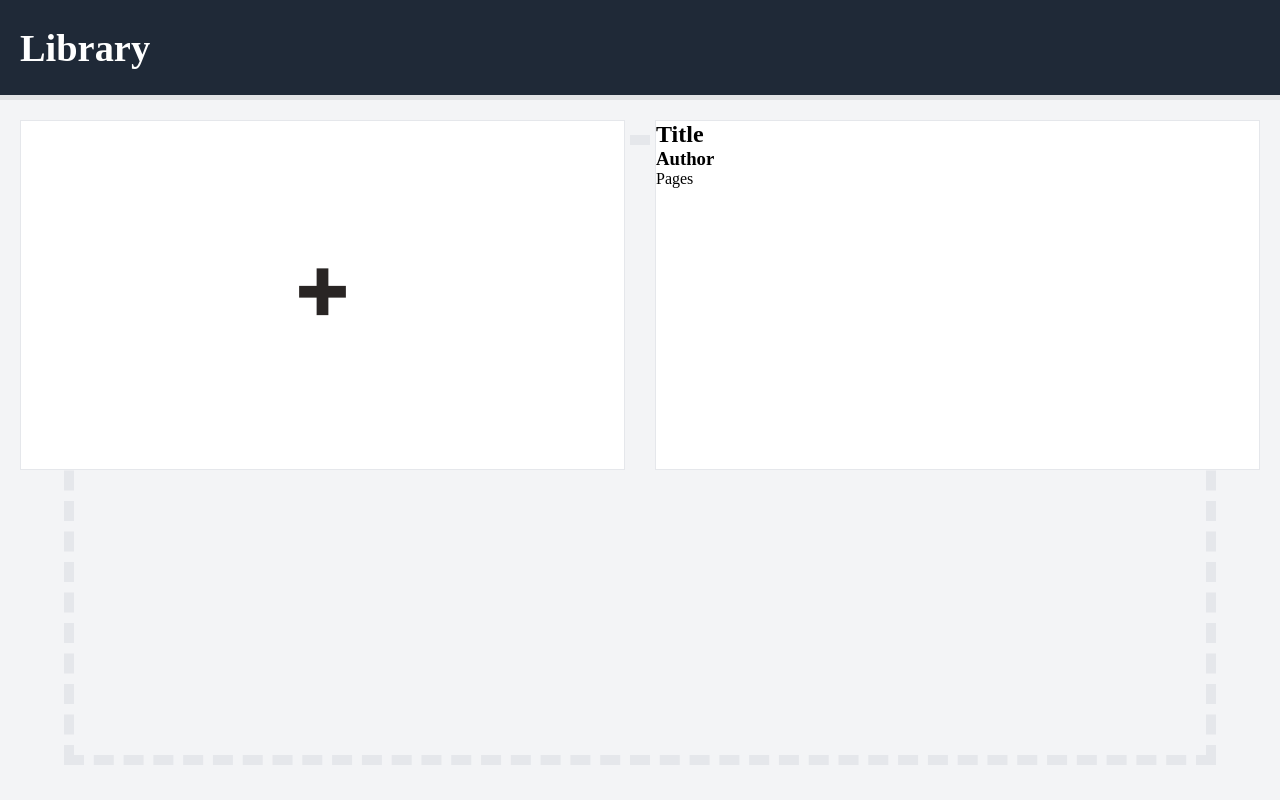
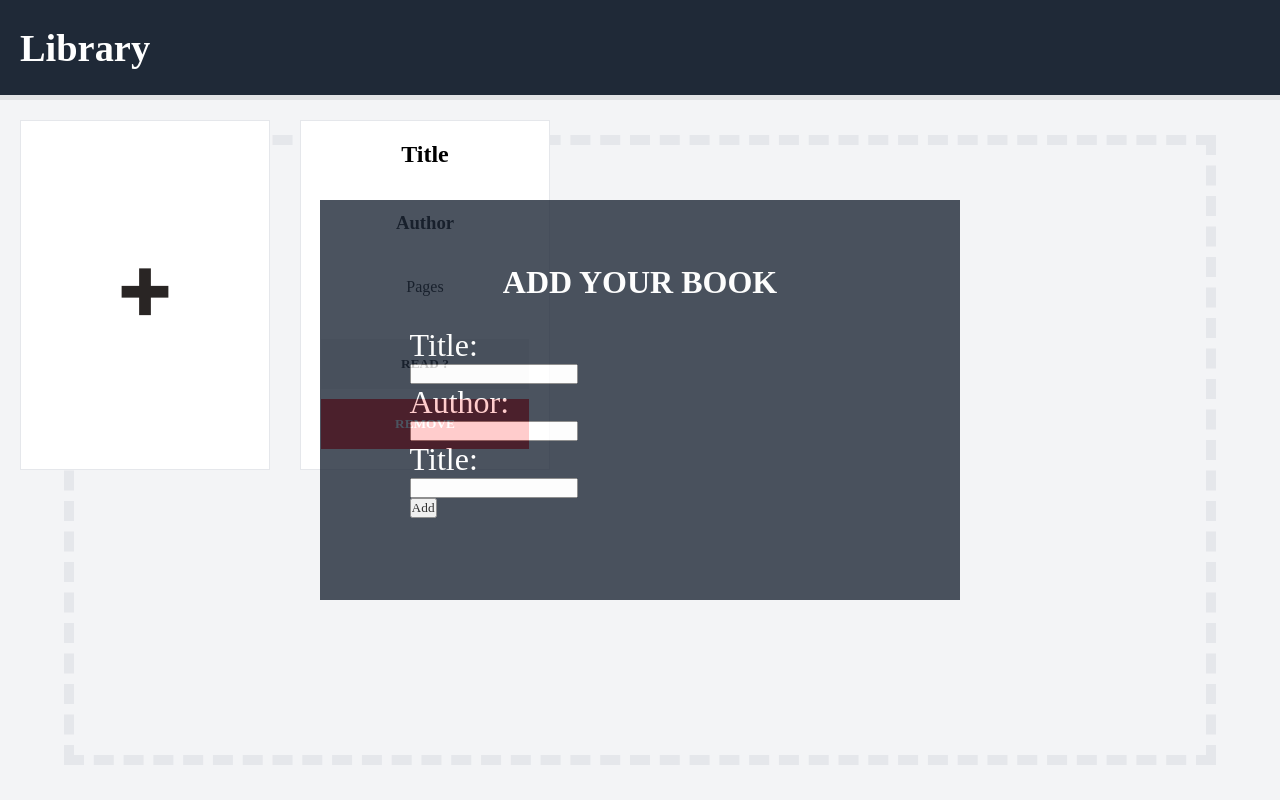
Before and after one commit to thimgrim1337/library, a plain HTML site: page index.html in a window 1280 px wide. Drawn offline with Linux system fonts and the light colour scheme.

Commit message:
Style book cards

```diff
--- a/index.html
+++ b/index.html
@@ -26,7 +26,21 @@
             <h2>Title</h2>
             <h3>Author</h3>
             <span>Pages</span>
+            <button class="btn-read">Read ?</button>
+            <button class="btn-remove">Remove</button>
           </div>
+        </div>
+        <div class="modal">
+          <h1>Add your book</h1>
+          <form action="#">
+            <label for="bookTitle">Title: </label>
+            <input type="text" id="bookTitle" />
+            <label for="bookAuthor">Author: </label>
+            <input type="text" id="bookAuthor" />
+            <label for="bookPages">Title: </label>
+            <input type="number" id="bookPages" />
+            <input type="submit" value="Add" />
+          </form>
         </div>
       </main>
     </div>
--- a/style.css
+++ b/style.css
@@ -2,14 +2,11 @@
   padding: 0;
   margin: 0;
   box-sizing: border-box;
+  font-family: 'Poppins';
 }
 
 html {
   font-size: 16px;
-}
-
-body {
-  font-family: 'Poppins';
 }
 
 .grid-container {
@@ -49,15 +46,34 @@ main {
 .books {
   display: grid;
   gap: 30px;
-  grid-template-columns: repeat(auto-fit, minmax(250px, 1fr));
+  grid-template-columns: repeat(auto-fit, 250px);
   padding: 20px;
 }
 
-.books div {
+.books > div {
   height: 350px;
   background-color: #fff;
   border: 1px solid #e5e7eb;
   z-index: 1;
+}
+
+.book {
+  display: grid;
+  justify-items: center;
+  gap: 10px;
+  padding: 20px;
+}
+
+.book button {
+  justify-self: stretch;
+  border: none;
+  text-transform: uppercase;
+  font-weight: bold;
+}
+
+.btn-remove {
+  background-color: red;
+  color: #fff;
 }
 
 .add {
@@ -70,3 +86,33 @@ main {
   color: #292524;
   font-size: 70px;
 }
+
+.modal {
+  position: fixed;
+  width: 50%;
+  height: 50%;
+  top: 50%;
+  left: 50%;
+  transform: translate(-50%, -50%);
+  padding: 5%;
+  background-color: #1f2937;
+  opacity: 0.8;
+  z-index: 999;
+}
+
+.modal h1 {
+  text-align: center;
+  text-transform: uppercase;
+  color: #fff;
+}
+
+.modal form {
+  color: #fff;
+  padding: 5%;
+  font-size: 2rem;
+}
+
+form label,
+form input {
+  display: block;
+}
```
